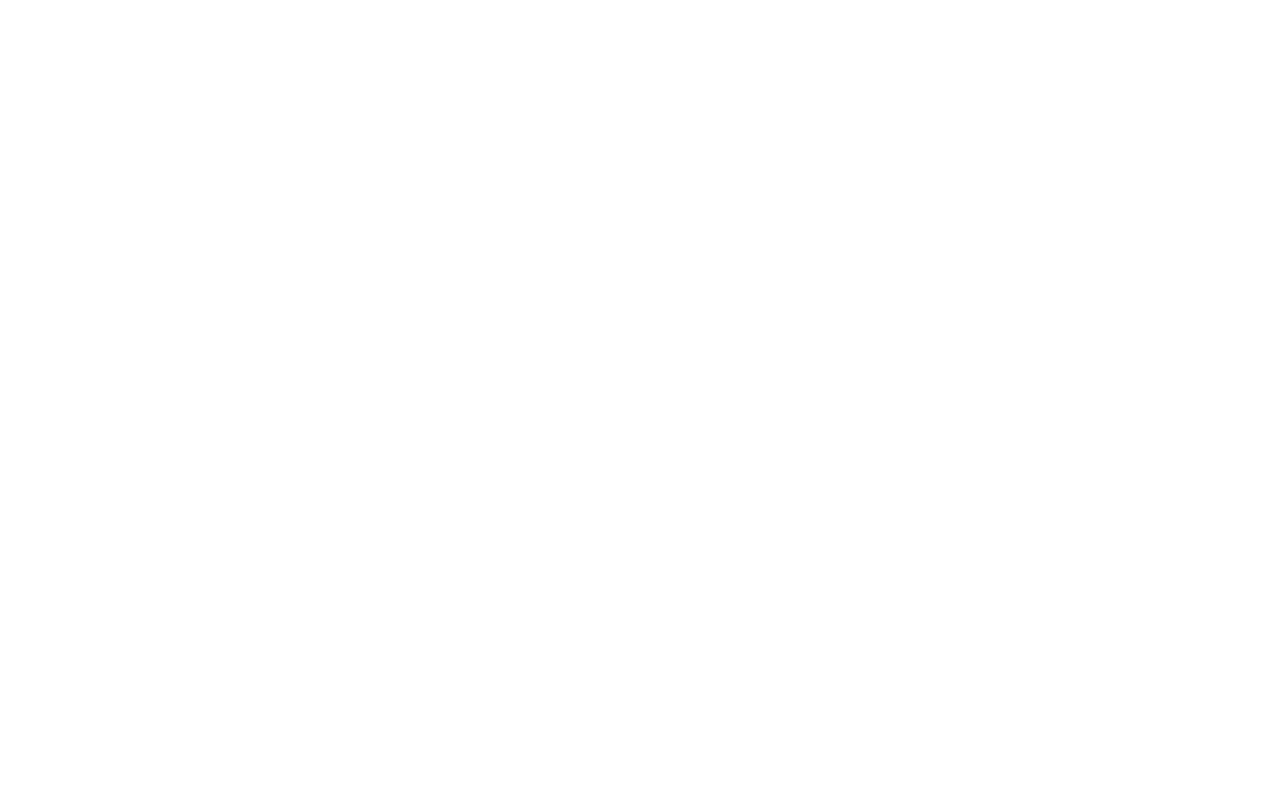
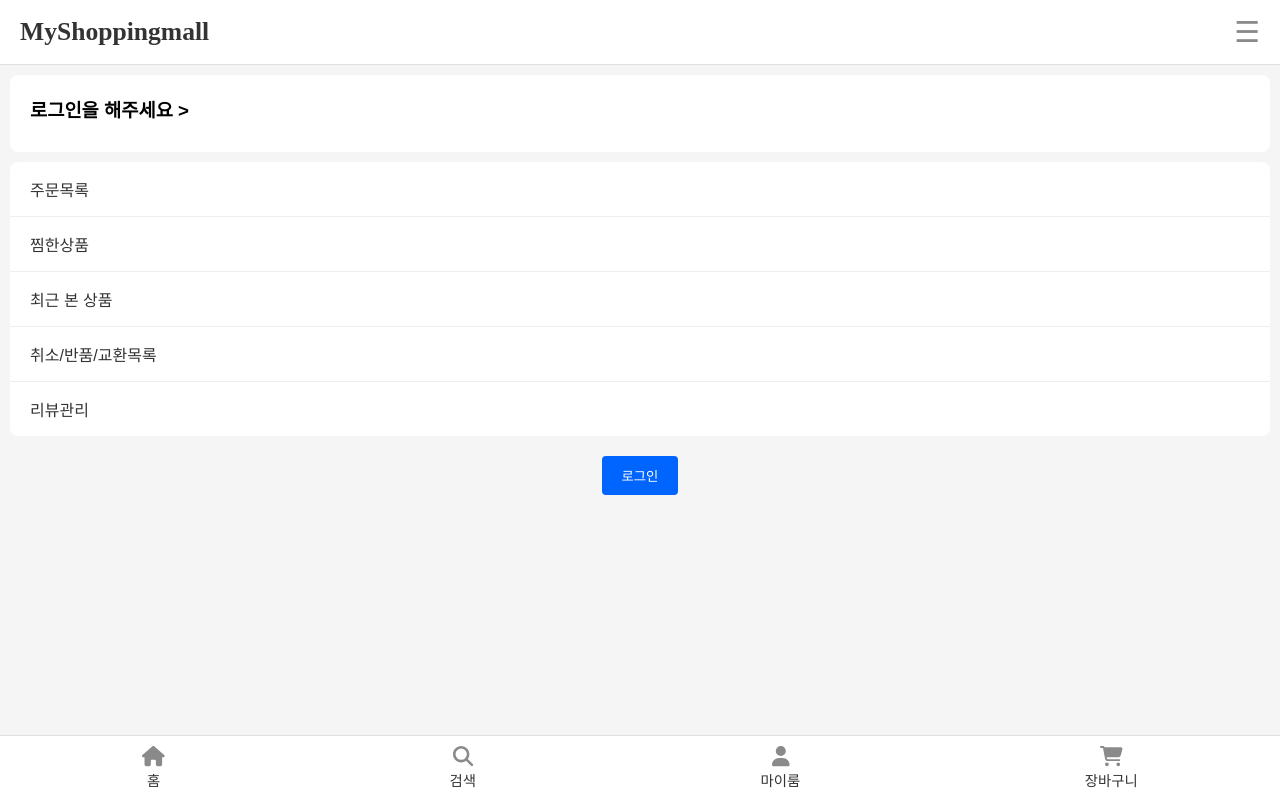
Before and after one commit to youseonghyeon/shopping-vue, a Vue app: page /mypage in a window 1280 px wide. Before the commit this address had no page. Built offline with nearby package versions, Linux system fonts and the light colour scheme; no server answers.

Commit message:
feat: 마이룸 페이지를 마이페이지로 변경 및 새로운 마이페이지 컴포넌트 추가

```diff
--- a/src/components/BottomNav.vue
+++ b/src/components/BottomNav.vue
@@ -14,7 +14,7 @@
         </router-link>
       </li>
       <li>
-        <router-link to="/myroom">
+        <router-link to="/mypage">
           <font-awesome-icon icon="user" class="icon" />
           <span class="label">마이룸</span>
         </router-link>
--- a/src/router/index.js
+++ b/src/router/index.js
@@ -17,9 +17,9 @@ const routes = [
         component: () => import('@/views/Search.vue')
     },
     {
-        path: '/myroom',
-        name: 'MyRoom',
-        component: () => import('@/views/MyRoom.vue')
+        path: '/mypage',
+        name: 'MyPage',
+        component: () => import('@/views/MyPage.vue')
     },
     {
         path: '/cart',
--- /dev/null
+++ b/src/views/MyPage.vue
@@ -0,0 +1,195 @@
+<template>
+  <div class="mypage-page">
+    <!-- 상단 헤더 -->
+    <HeaderComponent/>
+
+    <!-- 프로필/포인트 영역 -->
+    <div class="profile-section">
+      <div class="user-info">
+        <div v-if="isLoggedIn">
+          <div class="user-name">{{ userName }}님</div>
+          <div class="user-point">포인트: {{ userPoint }}P</div>
+          <button class="logout-btn" @click="handleLogout">로그아웃</button>
+        </div>
+
+
+        <!-- 로그아웃 상태 -->
+        <div v-else class="login-prompt" @click="goLogin">
+          <h3>로그인을 해주세요 ></h3>
+        </div>
+      </div>
+    </div>
+
+    <!-- 메뉴 목록 -->
+    <div class="menu-section">
+      <div class="menu-item" @click="goOrderList">주문목록</div>
+      <div class="menu-item" @click="goWishList">찜한상품</div>
+      <div class="menu-item" @click="goRecentView">최근 본 상품</div>
+      <div class="menu-item" @click="goCancelReturnExchange">취소/반품/교환목록</div>
+      <div class="menu-item" @click="goReviewManagement">리뷰관리</div>
+    </div>
+
+    <!-- 로그인 버튼 (로그인되지 않은 경우에만 표시 예시) -->
+    <div class="login-section" v-if="!isLoggedIn">
+      <button @click="goLogin">로그인</button>
+    </div>
+
+    <!-- 하단 네비게이션 -->
+    <BottomNav/>
+  </div>
+</template>
+
+<script setup>
+import {onMounted, ref} from 'vue'
+import {useRouter} from 'vue-router'
+import HeaderComponent from '../components/Header.vue'
+import BottomNav from '@/components/BottomNav.vue'
+import {getRequest, postRequest} from '@/api/http.js'
+
+const router = useRouter()
+
+// 간단한 사용자 정보
+const userName = ref('유성현')
+const userPoint = ref('123,456')
+const isLoggedIn = ref(false)
+
+// 이동 함수들 (예시)
+const goOrderList = () => {
+  alert('주문목록 페이지로 이동')
+}
+const goWishList = () => {
+  alert('찜한상품 페이지로 이동')
+}
+const goRecentView = () => {
+  alert('최근 본 상품 페이지로 이동')
+}
+const goCancelReturnExchange = () => {
+  alert('취소/반품/교환목록 페이지로 이동')
+}
+const goReviewManagement = () => {
+  alert('리뷰관리 페이지로 이동')
+}
+
+// 로그인 페이지 이동 함수
+const goLogin = () => {
+  router.push('/login')
+}
+
+const handleLogout = async () => {
+  try {
+    const currentPath = window.location.pathname; // 현재 경로 가져오기
+    const res = await postRequest('/logout', {redirectUrl: currentPath});
+    const {redirectUrl} = res.data;
+    window.location.href = redirectUrl;
+  } catch (err) {
+    console.error('로그아웃 에러:', err);
+  }
+};
+
+onMounted(async () => {
+  try {
+    const response = await getRequest('/mypage')
+    // 예시: 로그인 여부나 사용자 정보 받아오기
+    isLoggedIn.value = true
+    userName.value = response.data.userName ?? '유성현'
+    userPoint.value = response.data.userPoint ?? '123,456'
+  } catch (err) {
+  }
+})
+</script>
+
+<style scoped>
+.mypage-page {
+  padding: 0;
+  margin: 0;
+  background-color: #f5f5f5;
+  min-height: 100vh;
+  font-family: sans-serif;
+}
+
+/* 프로필 영역 */
+.profile-section {
+  background-color: #fff;
+  padding: 20px;
+  margin: 10px;
+  border-radius: 8px;
+}
+
+.user-info {
+  margin-bottom: 10px;
+}
+
+.user-name {
+  font-size: 1.2rem;
+  font-weight: bold;
+  color: #333;
+}
+
+.user-point {
+  font-size: 0.9rem;
+  color: #666;
+  margin-top: 5px;
+}
+
+.additional-info {
+  display: flex;
+  justify-content: space-between;
+  align-items: center;
+  margin-top: 10px;
+}
+
+.additional-info p {
+  font-size: 0.9rem;
+  color: #666;
+  margin: 0;
+}
+
+.wow-benefit-btn {
+  background-color: #0064ff;
+  color: #fff;
+  padding: 8px 12px;
+  border-radius: 4px;
+  border: none;
+  cursor: pointer;
+}
+
+/* 메뉴 목록 */
+.menu-section {
+  margin: 10px;
+  background-color: #fff;
+  border-radius: 8px;
+  overflow: hidden;
+}
+
+.menu-item {
+  padding: 15px 20px;
+  font-size: 1rem;
+  color: #333;
+  border-bottom: 1px solid #eee;
+  cursor: pointer;
+}
+
+.menu-item:last-child {
+  border-bottom: none;
+}
+
+.menu-item:hover {
+  background-color: #f2f2f2;
+}
+
+/* 로그인 버튼 영역 */
+.login-section {
+  display: flex;
+  justify-content: center;
+  margin: 20px;
+}
+
+.login-section button {
+  padding: 10px 20px;
+  background-color: #0064ff;
+  color: #fff;
+  border: none;
+  border-radius: 4px;
+  cursor: pointer;
+}
+</style>
--- a/src/views/MyRoom.vue
+++ /dev/null
@@ -1,64 +0,0 @@
-<template>
-  <div class="myroom-page">
-    <HeaderComponent />
-    <div class="content">
-      <h2>마이룸</h2>
-      <p>사용자 정보 및 설정을 확인하세요.</p>
-      <button @click="handleLogin">로그인</button>
-    </div>
-    <BottomNav />
-  </div>
-</template>
-
-<script setup>
-import { onMounted } from 'vue'
-import { useRouter } from 'vue-router'
-import HeaderComponent from '../components/Header.vue'
-import BottomNav from '@/components/BottomNav.vue'
-import { getRequest } from '@/api/http.js'
-
-const router = useRouter()
-
-const handleLogin = () => {
-  router.push('/login')
-}
-
-onMounted(async () => {
-  try {
-    const response = await getRequest('/mypage')
-    console.log("call /mypage response: ", response.data)
-  } catch (err) {
-    if (err.status === 401) {
-      if (confirm("로그인이 필요합니다. 로그인 페이지로 이동하시겠습니까?")) {
-        await router.push('/login')
-      }
-    } else {
-      console.error("Error fetching mypage:", err)
-    }
-  }
-})
-</script>
-
-<style scoped>
-.myroom-page {
-  padding: 0;
-  margin: 0;
-  background-color: #f5f5f5;
-  min-height: 100vh;
-}
-
-.content {
-  padding: 20px;
-}
-
-.content h2 {
-  font-size: 1.8em;
-  margin-bottom: 10px;
-  color: #333;
-}
-
-.content p {
-  font-size: 1em;
-  color: #666;
-}
-</style>
```
